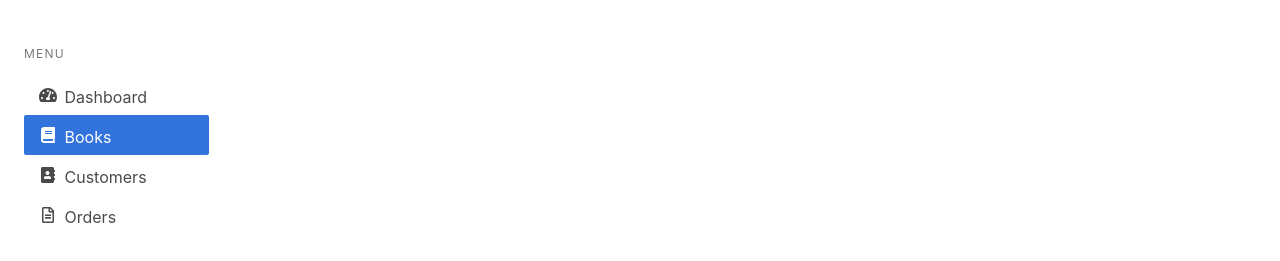
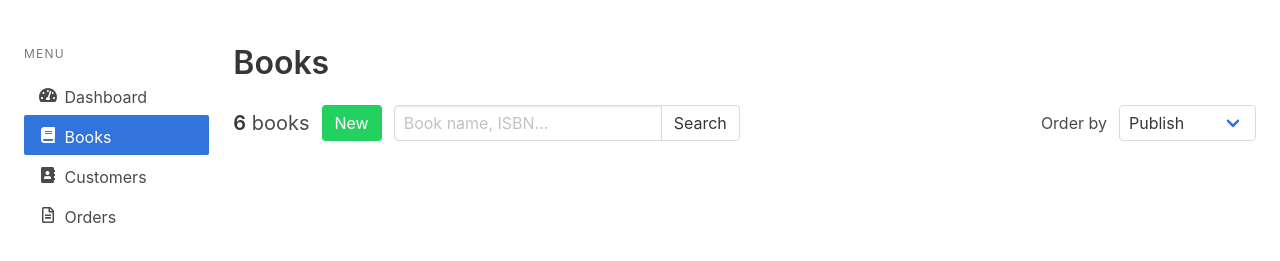
Before and after one commit to ethien-salinas/interfaces-with-bulma, a website: page src/books.html in a window 1280 px wide. Shown: the part 55-316 px from the top of the page. Drawn offline with nearby package versions, Linux system fonts and the light colour scheme.

Commit message:
[ADD] right content vertically aligned

```diff
--- a/src/books.html
+++ b/src/books.html
@@ -103,6 +103,41 @@
         </nav>
       </div>
       <div class="column">
+        <h1 class="title">Books</h1>
+        <nav class="level">
+          <div class="level-left">
+            <div class="level-item">
+              <p class="subtitle is-5">
+                <strong>6</strong> books
+              </p>
+            </div>
+            <p class="level-item">
+              <a class="button is-success" href="new-book.html">New</a>
+            </p>
+            <div class="level-item is-hidden-tablet-only">
+              <div class="field has-addons">
+                <p class="control">
+                  <input class="input" type="text" placeholder="Book name, ISBN..." />
+                </p>
+                <p class="control">
+                  <button class="button">Search</button>
+                </p>
+              </div>
+            </div>
+          </div>
+          <div class="level-right">
+            <div class="level-item">Order by</div>
+            <div class="level-item">
+              <div class="select">
+                <select>
+                  <option>Publish</option>
+                  <option>Price</option>
+                  <option>Page count</option>
+                </select>
+              </div>
+            </div>
+          </div>
+        </nav>
       </div>
     </div>
   </section>
```
